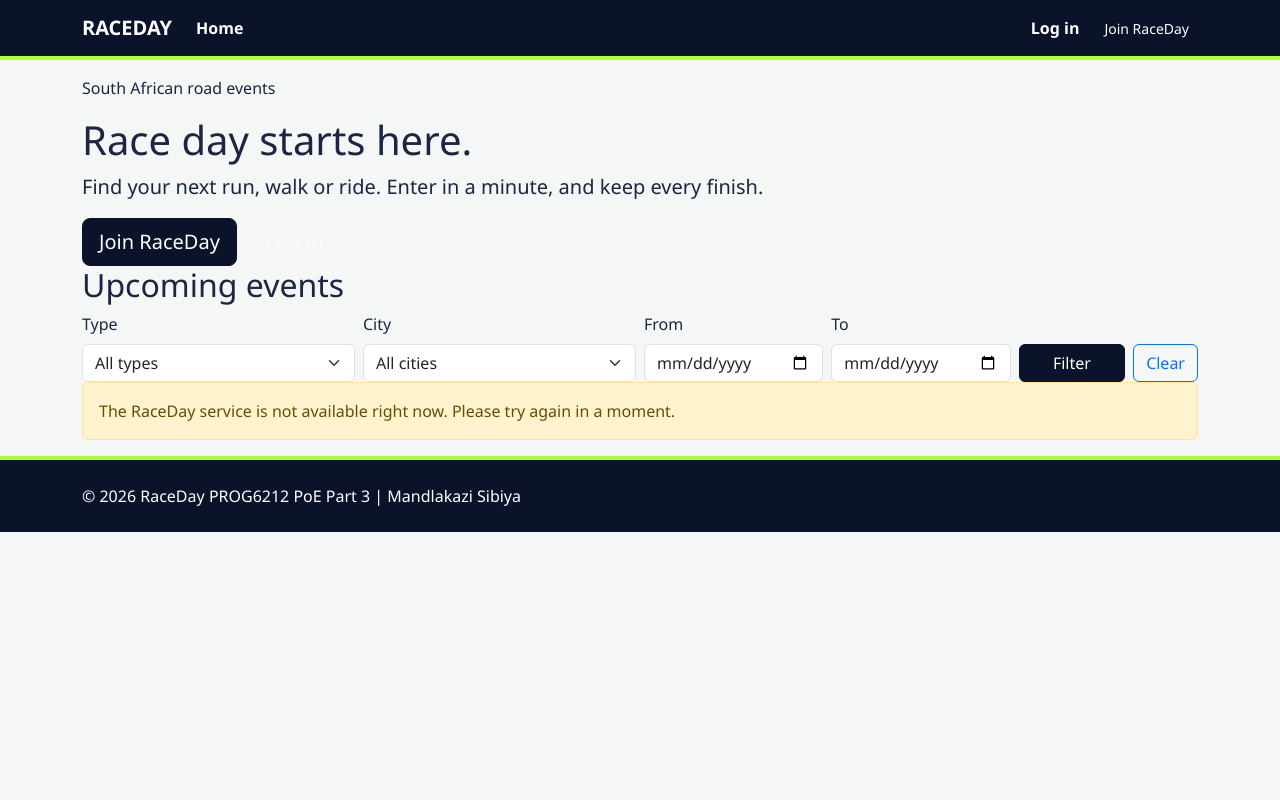
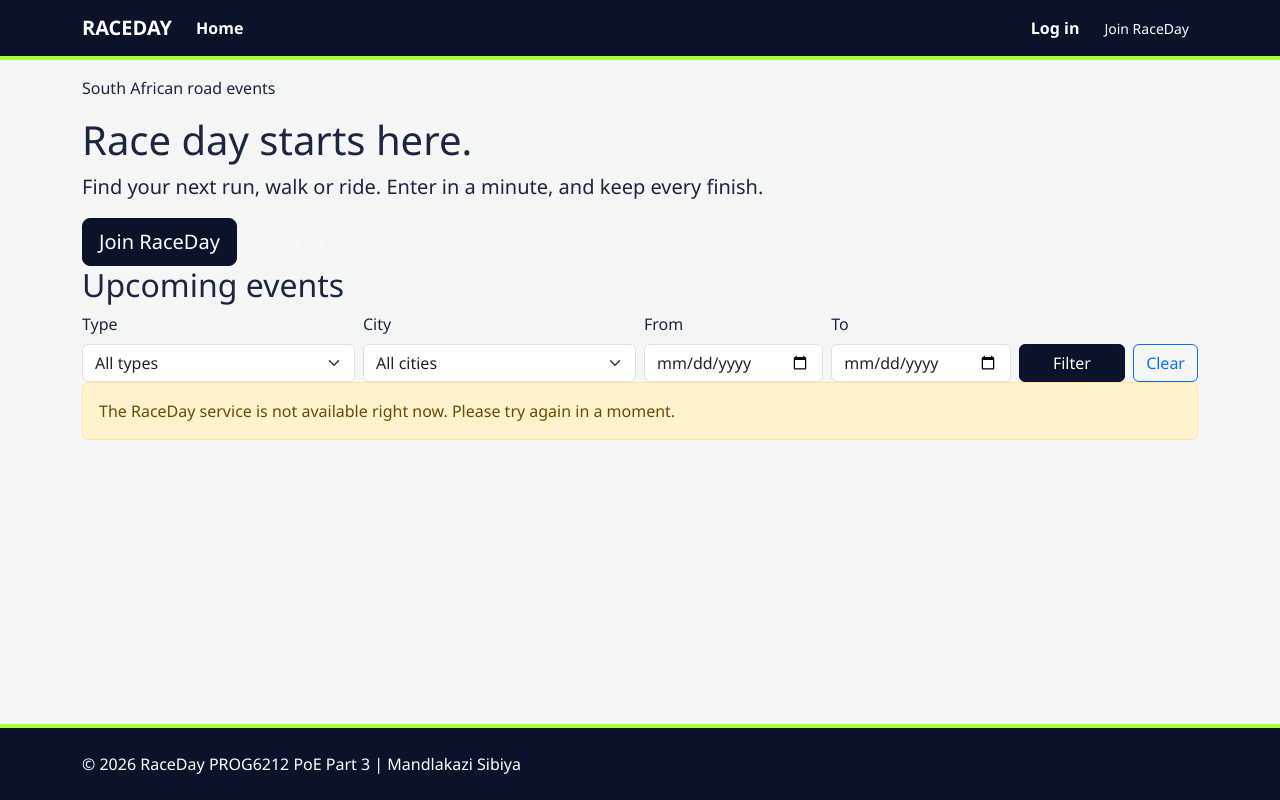
Before and after one commit to Mandlakazi07/emkndn-prog6212-2026-prog6212-poe-mandlakazi07, an ASP.NET Core app: page / in a window 1280 px wide. Run offline with ASP.NET Core 8, Linux system fonts and the light colour scheme; data that the repository does not hold is empty; database files in the repository are not loaded.

Commit message:
Fix footer to stick to the bottom of the page

```diff
--- a/RaceDay.Web/wwwroot/css/site.css
+++ b/RaceDay.Web/wwwroot/css/site.css
@@ -92,3 +92,9 @@ footer {
     padding: 1.5rem 0;
     border-top: 4px solid var(--accent-color);
 }
+
+
+html, body { height: 100%; margin: 0; }
+body { display: flex; flex-direction: column; }
+main { flex: 1 0 auto; }
+footer { flex-shrink: 0; }
```
